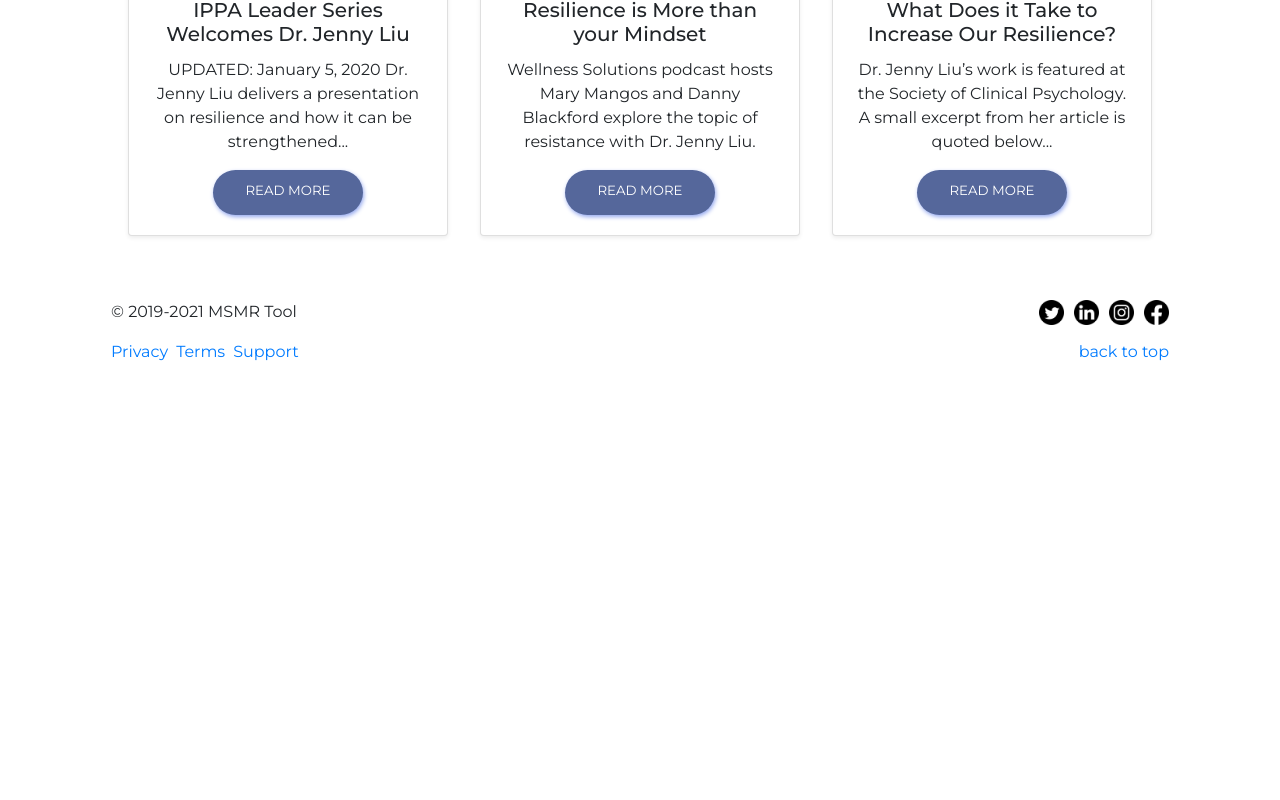
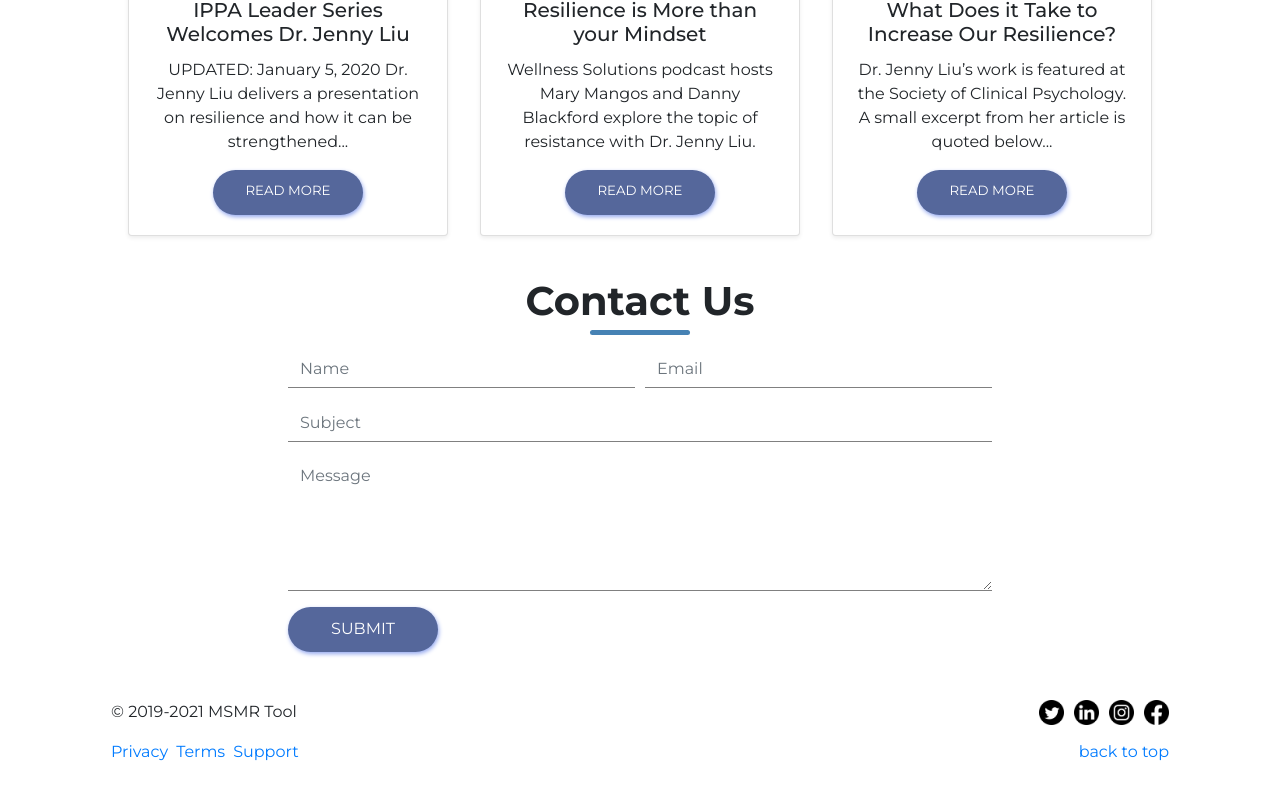
Before and after one commit to LemonFace0309/msmr, a Next.js app: page / in a window 1280 px wide. Shown: the part 4030-4830 px from the top of the page. Before the commit the page ends 4458 px from the top, so only its background shows below. Built offline with nearby package versions, Linux system fonts and the light colour scheme.

Commit message:
Created contact form
Added a contact form to the bottom of the home page

```diff
--- /dev/null
+++ b/components/Contact.js
@@ -0,0 +1,52 @@
+import React from 'react'
+import Title from './Title'
+import HomeMadeButton from './shared/Button'
+import { Form, Col } from 'react-bootstrap'
+
+import styles from '../styles/Contact.module.css'
+
+const Contact = () => {
+  return (
+    <section className="px-5 mx-5">
+      <div className="row justify-content-center">
+        <Title title="Contact Us" position="middle" />
+      </div>
+      <div className="px-5 mx-5">
+        <Form className="px-5 mx-5">
+          <Form.Row>
+            <Form.Group as={Col} controlId="formGridName">
+              <Form.Control placeholder="Name" className={styles.input} />
+            </Form.Group>
+            <Form.Group as={Col} controlId="formGridEmail">
+              <Form.Control
+                type="email"
+                placeholder="Email"
+                className={styles.input}
+              />
+            </Form.Group>
+          </Form.Row>
+          <Form.Row>
+            <Form.Group as={Col} controlId="formGridSubject">
+              <Form.Control placeholder="Subject" className={styles.input} />
+            </Form.Group>
+          </Form.Row>
+          <Form.Row>
+            <Form.Group as={Col} controlId="exampleForm.Text">
+              <Form.Control
+                as="textarea"
+                placeholder="Message"
+                rows={5}
+                className={styles.input}
+              />
+            </Form.Group>
+          </Form.Row>
+          <HomeMadeButton type="purpleWhite" link="/">
+            SUBMIT
+          </HomeMadeButton>
+        </Form>
+      </div>
+    </section>
+  )
+}
+
+export default Contact
--- a/pages/index.js
+++ b/pages/index.js
@@ -6,6 +6,7 @@ import AboutMSMR from '../components/AboutMSMR'
 import Articles from '../components/Articles'
 import NewsAndMedia from '../components/NewsAndMedia'
 import ResearchingResilience from '../components/ResearchingResilience'
+import Contact from '../components/Contact'
 
 export default function Home({ articles }) {
   return (
@@ -17,6 +18,7 @@ export default function Home({ articles }) {
       <ResearchingResilience />
       <NewsAndMedia />
       <Articles cards={articles} />
+      <Contact />
     </>
   )
 }
--- /dev/null
+++ b/styles/Contact.module.css
@@ -0,0 +1,5 @@
+.input {
+  border: none;
+  border-radius: 0;
+  border-bottom: 1px solid grey;
+}
```
